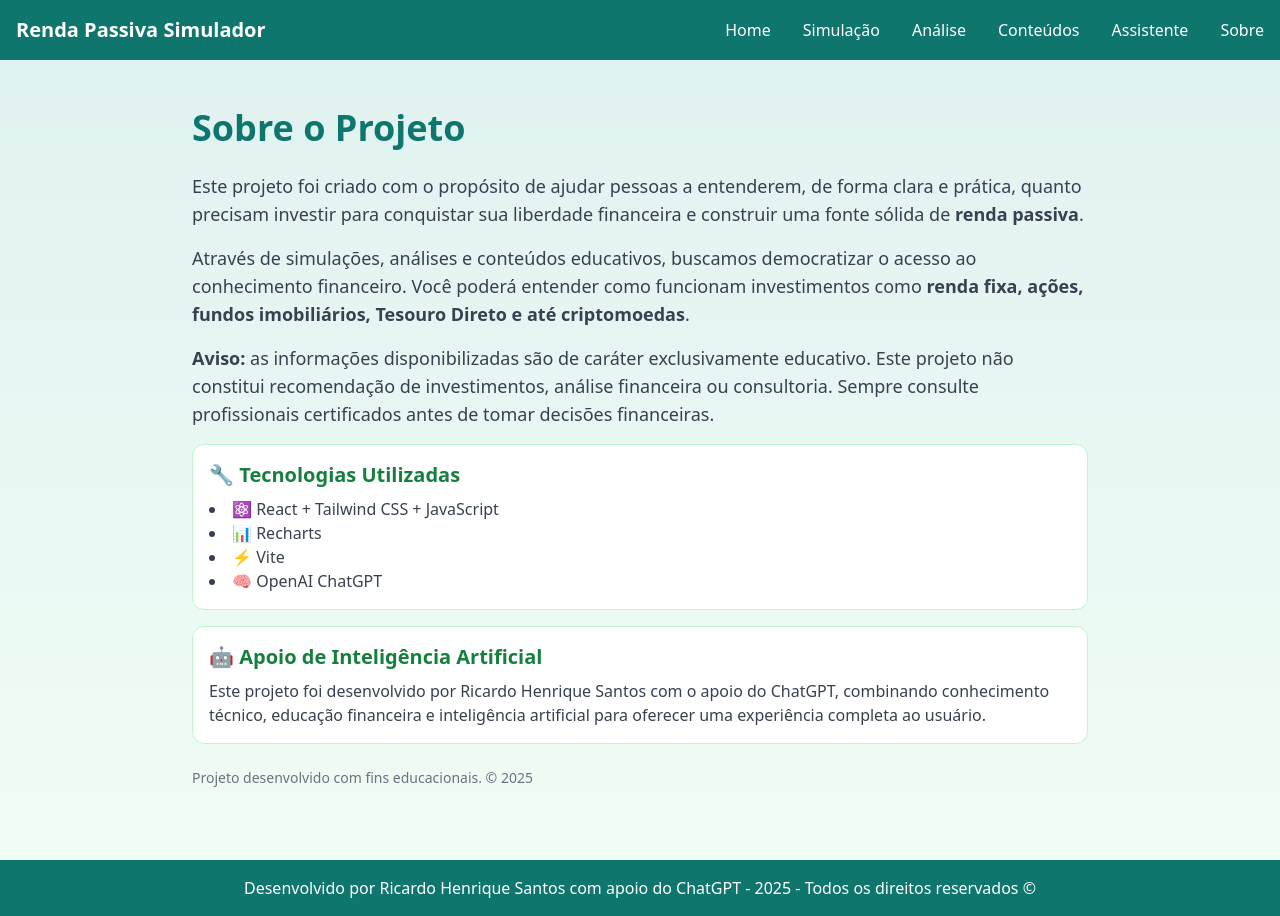
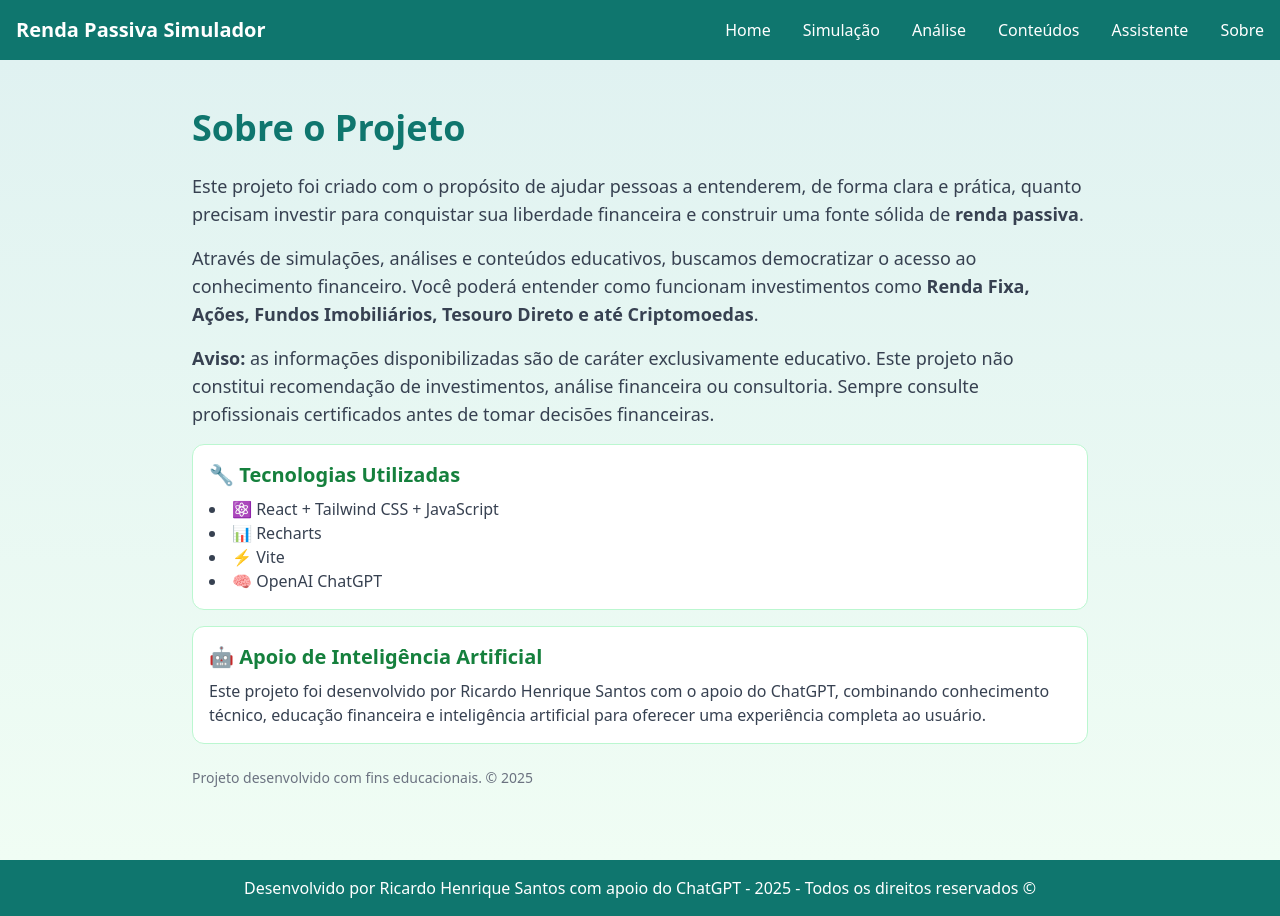
Before and after one commit to RicardoHenriqueSantos/renda-passiva-simulador, a React (Vite) app: page /sobre in a window 1280 px wide. Built offline with nearby package versions, Linux system fonts and the light colour scheme.

Commit message:
edit texto

```diff
--- a/src/pages/Sobre.jsx
+++ b/src/pages/Sobre.jsx
@@ -19,8 +19,8 @@ const Sobre = () => {
             Através de simulações, análises e conteúdos educativos, buscamos
             democratizar o acesso ao conhecimento financeiro. Você poderá entender
             como funcionam investimentos como{" "}
-            <strong>renda fixa, ações, fundos imobiliários, Tesouro Direto e até
-            criptomoedas</strong>.
+            <strong>Renda Fixa, Ações, Fundos Imobiliários, Tesouro Direto e até
+            Criptomoedas</strong>.
           </p>
 
           <p className="mb-4 text-gray-700 text-lg">
```
